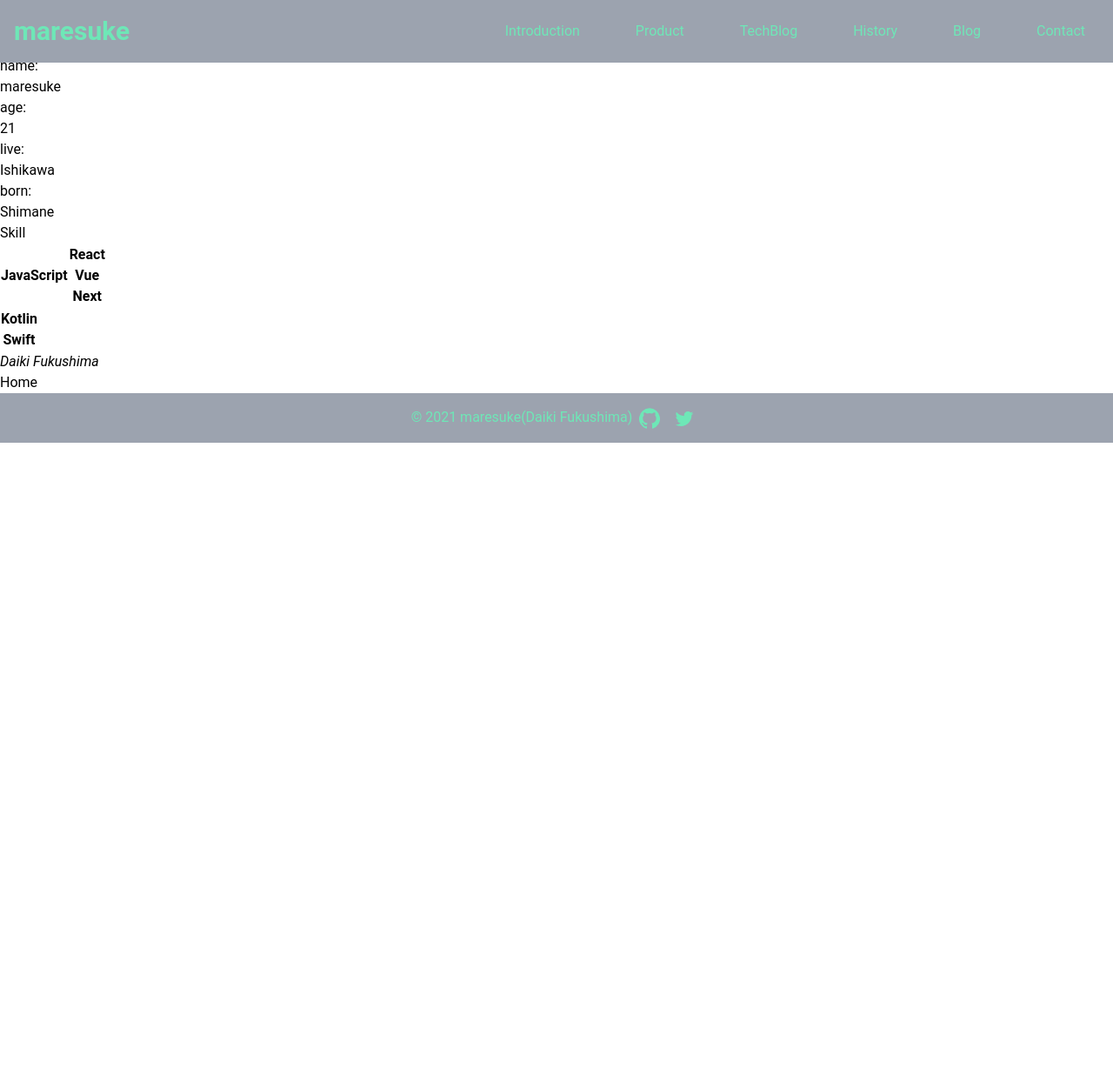
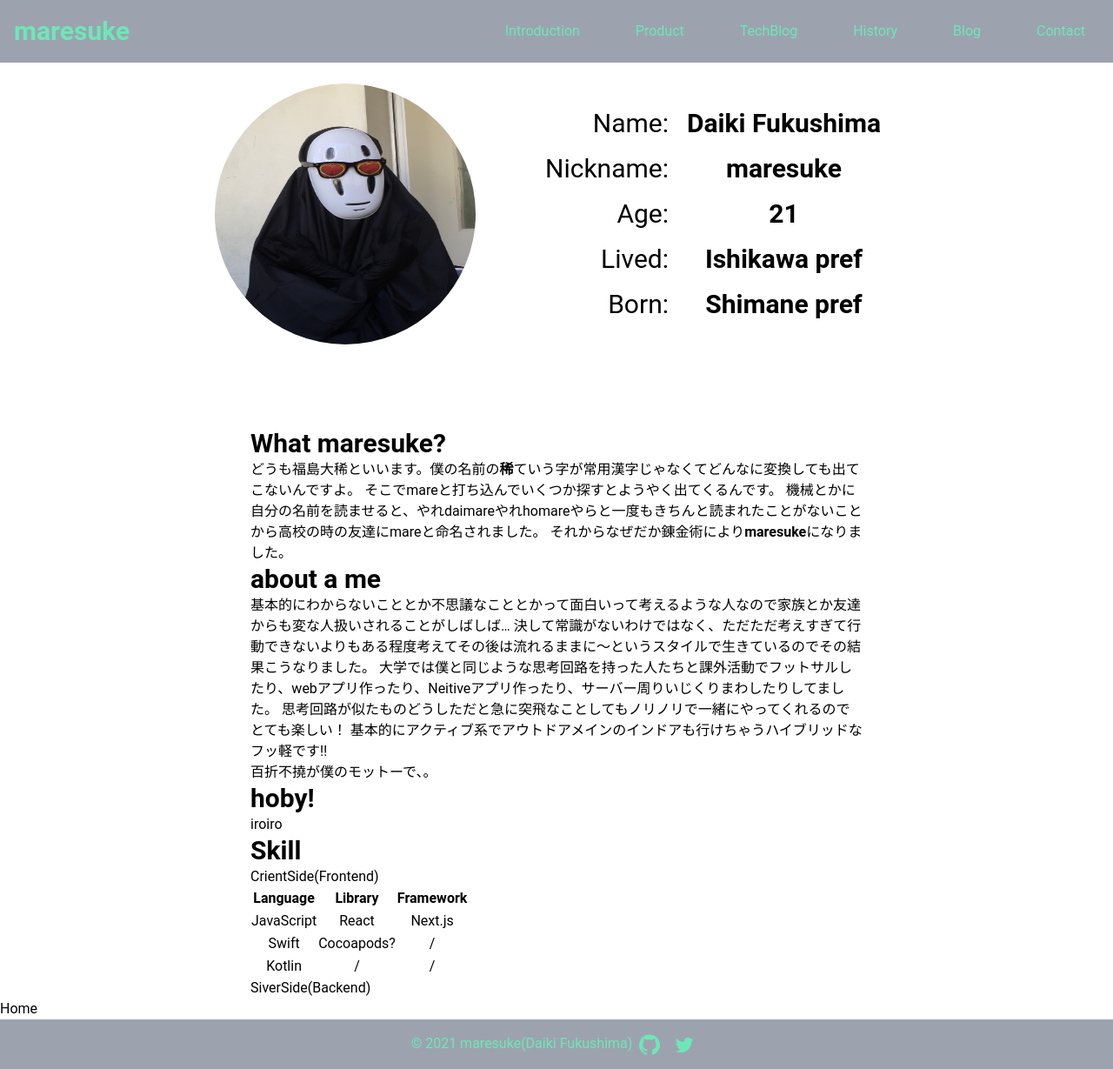
Before and after one commit to daikimare/my-portfolio, a Next.js app: page /Introduction in a window 1280 px wide. Shown: the whole page at 87% size. Before the commit the page ends 800 px from the top, so only its background shows below. Built offline with nearby package versions, Linux system fonts and the light colour scheme.

Commit message:
とりあえず自己紹介のテキスト部分のみ作成終了

```diff
--- a/src/pages/Introduction.js
+++ b/src/pages/Introduction.js
@@ -1,6 +1,6 @@
 // module
-import React from 'react'
 import Link from 'next/link'
+import Image from 'next/image'
 
 // component
 import Layout from '../components/Layout'
@@ -8,45 +8,104 @@ import Layout from '../components/Layout'
 export default function Introduction() {
   return(
     <Layout pageTitle="about me">
-      <h1 className=" text-center text-4xl ">About maresuke</h1>
-      <div>
-        <h2>My status</h2>
-        <div className="my-status">
-          <p>name:</p><p>maresuke</p>
-          <p>age:</p><p>21</p>
-          <p>live:</p><p>Ishikawa</p>
-          <p>born:</p><p>Shimane</p>
+
+      <div className=" relative md:px-36 ">
+
+        <div className="flex items-center justify-center px-3 py-16 md:justify-evenly md:py-24 md:px-6">
+          <Image
+            src="/icon/maresuke-ico.jpg"
+            width="300"
+            height="300"
+            alt="maresuke-ico"
+            className=" rounded-full "
+          />
+          <table className=" text-xl md:text-3xl "><tbody>
+            <tr>
+              <td className=" text-right ">Name:</td>
+              <td className=" text-center text-xs font-semibold md:text-3xl md:px-5 md:py-2 ">Daiki Fukushima</td>
+            </tr>
+            <tr>
+              <td className=" text-right ">Nickname:</td>
+              <td className=" text-center text-xs font-semibold md:text-3xl md:px-5 md:py-2 ">maresuke</td>
+            </tr>
+            <tr>
+              <td className=" text-right ">Age:</td>
+              <td className=" text-center text-xs font-semibold md:text-3xl md:px-5 md:py-2 ">21</td>
+            </tr>
+            <tr>
+              <td className=" text-right ">Lived:</td>
+              <td className=" text-center text-xs font-semibold md:text-3xl md:px-5 md:py-2 ">Ishikawa pref</td>
+            </tr>
+            <tr>
+              <td className=" text-right ">Born:</td>
+              <td className=" text-center text-xs font-semibold md:text-3xl md:px-5 md:py-2 ">Shimane pref</td>
+            </tr>
+          </tbody></table>
         </div>
-        <div className="skill-status">
-          <div className="web-front">
-          <h2>Skill</h2>
-            <table><tbody>
-              <th>
-                <tr>JavaScript</tr>
-              </th>
-              <th>
-                <tr>React</tr>
-                <tr>Vue</tr>
-                <tr>Next</tr>
-              </th>
-            </tbody></table>
+        <div className=" md:px-36 ">
+          <div>
+            <h2 className=" md:text-3xl font-semibold ">What maresuke?</h2>
+            <p>
+              どうも福島大稀といいます。僕の名前の<strong>稀</strong>ていう字が常用漢字じゃなくてどんなに変換しても出てこないんですよ。
+              そこでmareと打ち込んでいくつか探すとようやく出てくるんです。
+              機械とかに自分の名前を読ませると、やれdaimareやれhomareやらと一度もきちんと読まれたことがないことから高校の時の友達にmareと命名されました。
+              それからなぜだか錬金術により<strong>maresuke</strong>になりました。
+            </p>
           </div>
-          <div className="native-front">
-            <table><tbody>
-              <th>
-                <tr>Kotlin</tr>
-                <tr>Swift</tr>
-              </th>
-            </tbody></table>
+          <div>
+            <h2 className=" md:text-3xl font-semibold ">about a me</h2>
+            <p>
+              基本的にわからないこととか不思議なこととかって面白いって考えるような人なので家族とか友達からも変な人扱いされることがしばしば…
+              決して常識がないわけではなく、ただただ考えすぎて行動できないよりもある程度考えてその後は流れるままに〜というスタイルで生きているのでその結果こうなりました。
+              大学では僕と同じような思考回路を持った人たちと課外活動でフットサルしたり、webアプリ作ったり、Neitiveアプリ作ったり、サーバー周りいじくりまわしたりしてました。
+              思考回路が似たものどうしただと急に突飛なことしてもノリノリで一緒にやってくれるのでとても楽しい！
+              基本的にアクティブ系でアウトドアメインのインドアも行けちゃうハイブリッドなフッ軽です‼︎<br/>
+              百折不撓が僕のモットーで、。
+            </p>
+          </div>
+          <div>
+            <h2 className=" md:text-3xl font-semibold ">hoby!</h2>
+            <p>
+              iroiro
+            </p>
+          </div>
+          <div className="skill-status">
+            <h2 className=" md:text-3xl font-semibold ">Skill</h2>
+            <div className="front">
+              <h3>CrientSide(Frontend)</h3>
+              <table className=" text-center "><tbody>
+                <tr>
+                  <th>Language</th>
+                  <th>Library</th>
+                  <th>Framework</th>
+                </tr>
+                <tr>
+                  <td>JavaScript</td>
+                  <td>React</td>
+                  <td>Next.js</td>
+                </tr>
+                <tr>
+                  <td>Swift</td>
+                  <td>Cocoapods?</td>
+                  <td>/</td>
+                </tr>
+                <tr>
+                  <td>Kotlin</td>
+                  <td>/</td>
+                  <td>/</td>
+                </tr>
+              </tbody></table>
+            </div>
+            <div>
+              <h3>SiverSide(Backend)</h3>
+              <table><tbody>
+
+              </tbody></table>
+            </div>
           </div>
         </div>
-
-        <footer>
-          <address>Daiki Fukushima</address>
-          <h3><Link href="/">Home</Link></h3>
-        </footer>
-
       </div>
+      <h3><Link href="/">Home</Link></h3>
     </Layout>
   )
 }
```
